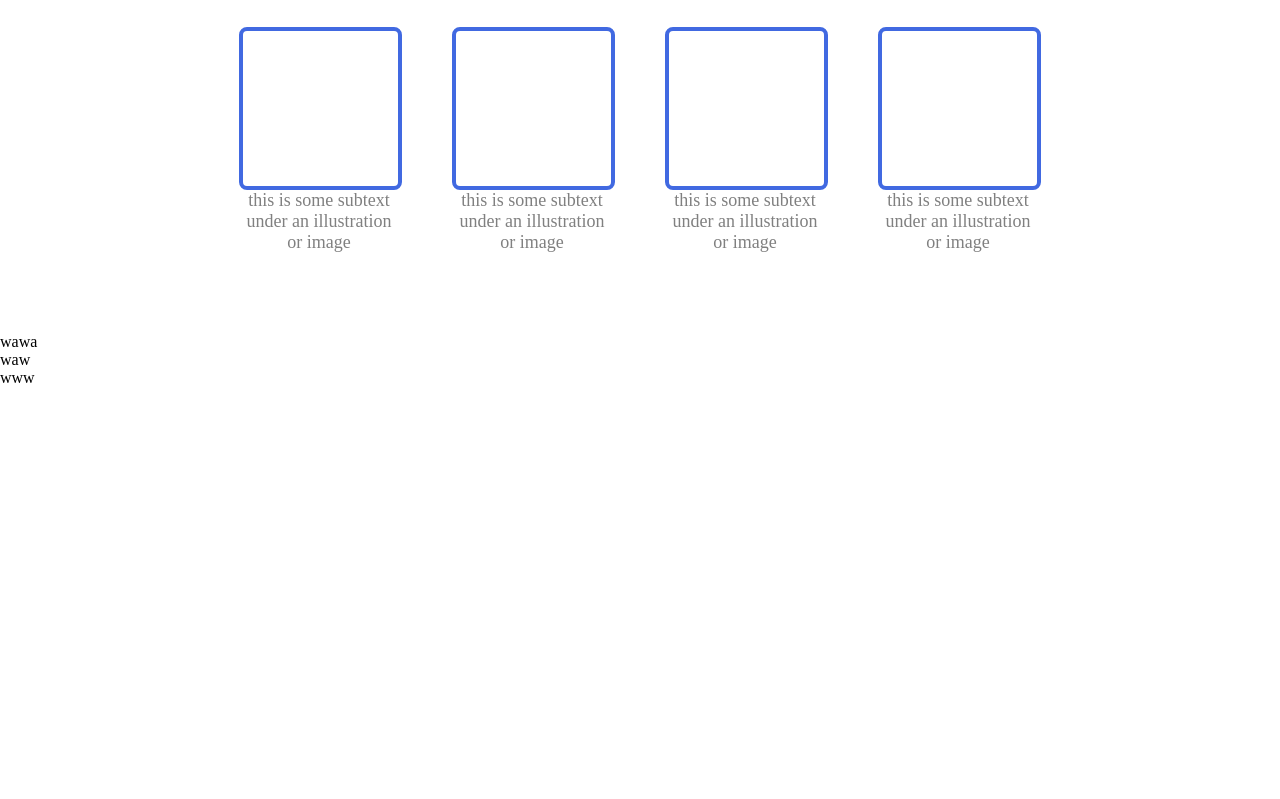
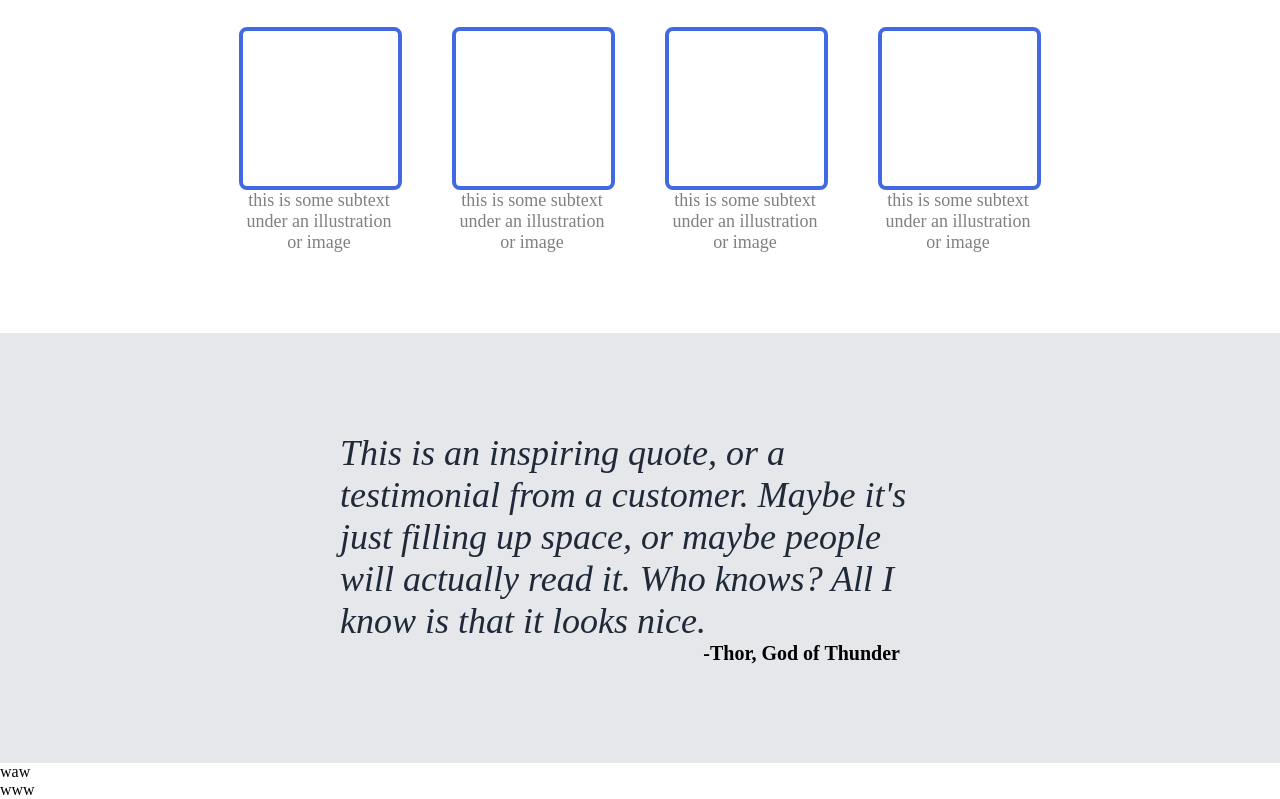
Before and after one commit to n3u5l7l/landing-page, a plain HTML site: page index.html in a window 1280 px wide. Shown: the part 569-1368 px from the top of the page. Before the commit the page ends 956 px from the top, so only its background shows below. Drawn offline with Linux system fonts and the light colour scheme.

Commit message:
Third Layer Finished

```diff
--- a/index.html
+++ b/index.html
@@ -72,7 +72,14 @@
         </div>
     </div>
     <div class="third">
-wawa
+        <div class="quote">
+            This is an inspiring quote, or a testimonial from a customer.
+             Maybe it's just filling up space, or maybe people will
+             actually read it. Who knows? All I know is that it looks nice.
+        </div>
+        <div class="signature">
+            -Thor, God of Thunder
+        </div>
     </div>
     <div class="fourth">
 waw
--- a/style.css
+++ b/style.css
@@ -117,3 +117,26 @@ button{
     text-align: center;
 
 }
+/*THIRD LAYER*/
+.third{
+    display:flex;
+    flex-direction:column;
+    justify-content:center;
+    background-color: #E5E7EB;
+    padding:150px;
+    height:130px;
+}
+.quote{
+    font-size:36px;
+    font-style:italic;
+    color:#1F2937;
+    margin:0 190px;
+
+}
+.signature{
+    display:flex;
+    justify-content:flex-end;
+    margin-right:230px;
+    font-weight:bold;
+    font-size:20px;
+}
```
